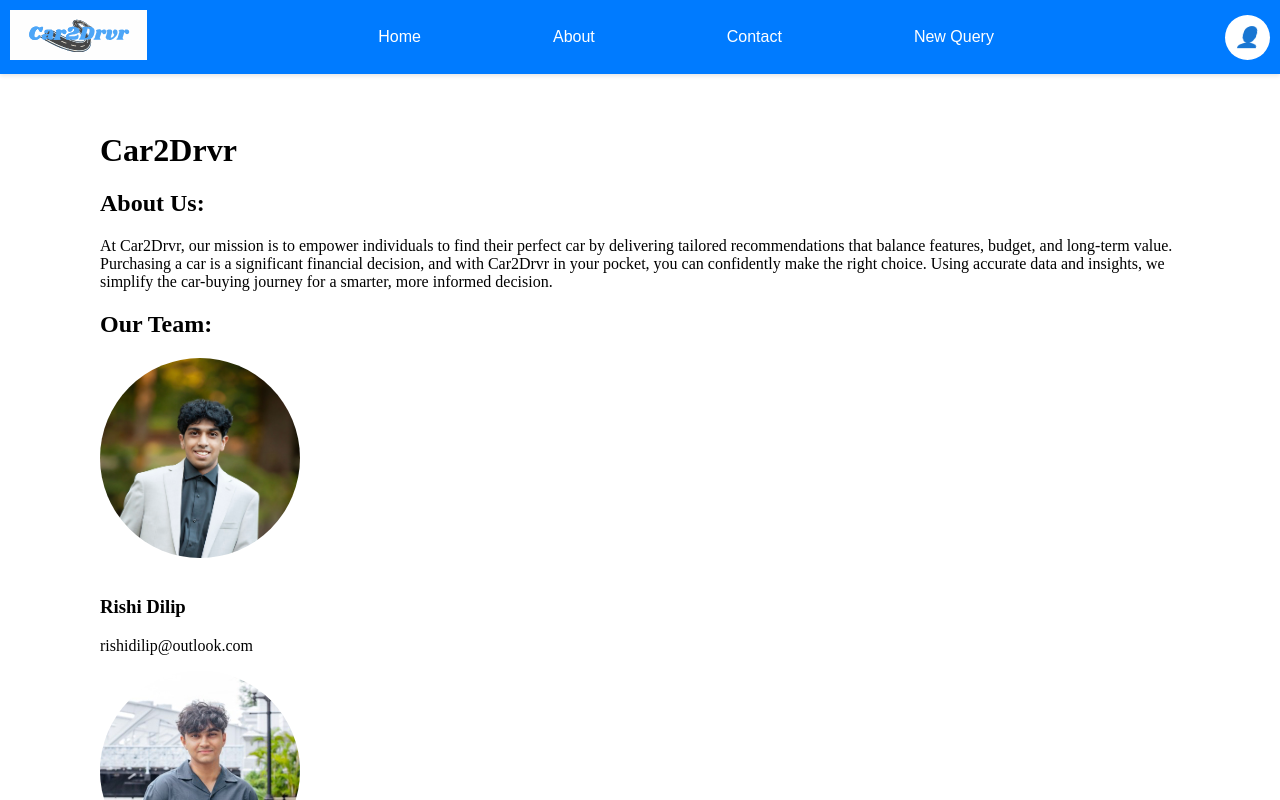
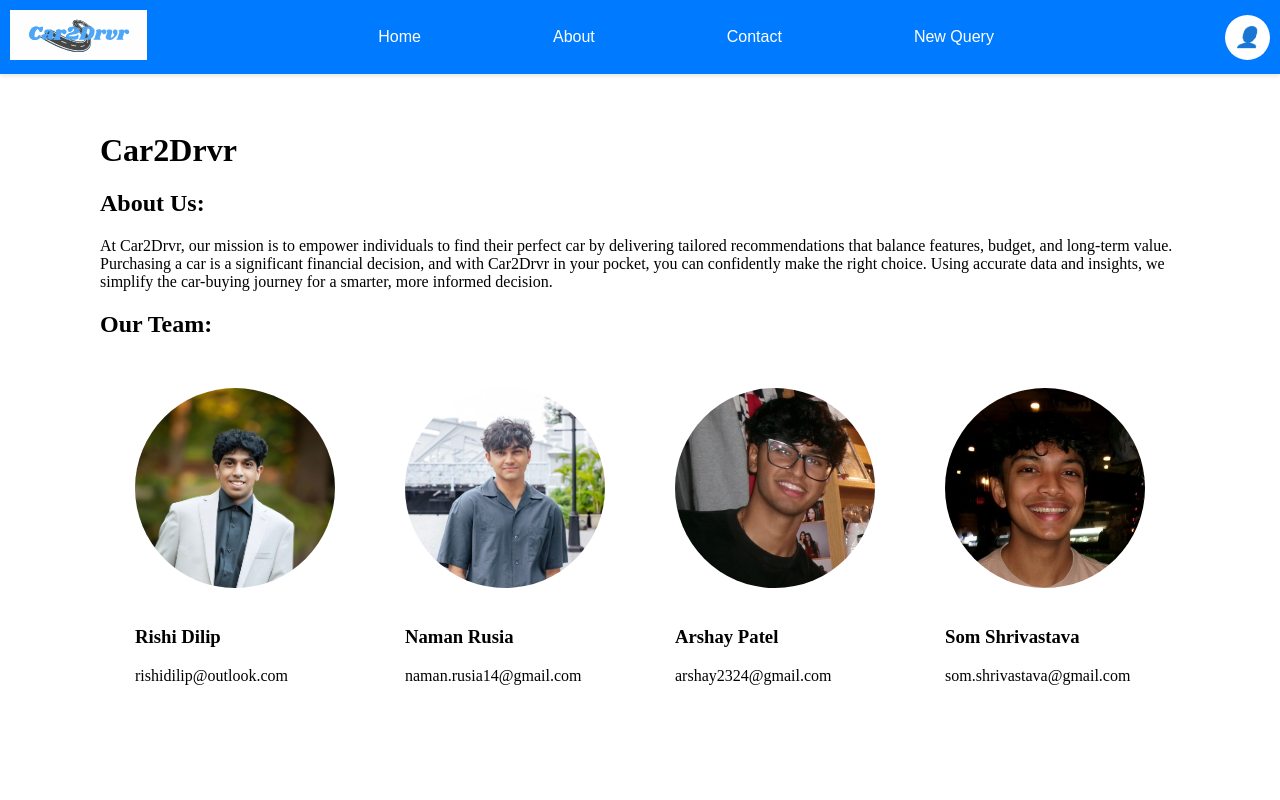
Before and after one commit to somshrivastava/car2drvr, a React (Vite) app in the folder frontend/: page /about in a window 1280 px wide. Shown: the top 800 px of the page. Built offline with nearby package versions, Linux system fonts and the light colour scheme.

Commit message:
removed topnav debug button, login logout button works, will implement profile page now.

```diff
--- a/frontend/src/components/TopNav.css
+++ b/frontend/src/components/TopNav.css
@@ -24,6 +24,8 @@
 .topnav-links {
   display: flex;
   gap: 100px;
+  border-width: 10px;
+  border-color: black;
 }
 
 .topnav-button {
@@ -35,6 +37,8 @@
   padding: 8px 16px;
   border-radius: 4px;
   transition: background-color 0.3s ease, color 0.3s ease;
+  border-width: 20px;
+  border-color: #ffdd57;
 }
 
 .topnav-button:hover {
--- a/frontend/src/components/TopNav.jsx
+++ b/frontend/src/components/TopNav.jsx
@@ -1,6 +1,6 @@
 import React from "react";
 import "./TopNav.css";
-import { isLoggedIn, logout } from "../utils/auth"; // Import auth utilities
+import { isLoggedIn, logout } from "../utils/auth"; // Import auth utilities so topnav profile cna check if user is logged in or not
 
 function TopNav() {
   const navigate = (path) => {
--- a/frontend/src/main.jsx
+++ b/frontend/src/main.jsx
@@ -20,6 +20,7 @@
         <Route path="/contact" element={<Contact />} />
         <Route path="/login" element={<Login />} />
         <Route path="/profile" element={<Profile />} />
+        <Route path="/loginsuccess" element={<Home />} />
       </Routes>
     </BrowserRouter>
   </StrictMode>
--- a/frontend/src/pages/About/About.css
+++ b/frontend/src/pages/About/About.css
@@ -1,7 +1,6 @@
-.about{
+.about {
   margin: 100px;
   text-align: left;
-
 
   .team-member-image {
     width: 200px;
@@ -11,3 +10,11 @@
     margin-bottom: 15px;
   }
 }
+
+.team-list {
+  display: flex;
+  flex-wrap: wrap;
+  justify-content: space-around;
+  margin-top: 50px;
+  align-items: center;
+}
--- a/frontend/src/pages/Login/Login.jsx
+++ b/frontend/src/pages/Login/Login.jsx
@@ -17,7 +17,7 @@
         const user = userCredential.user;
         const emailPattern = /^[^\s@]+@[^\s@]+\.[^\s@]+$/;
         if (emailPattern.test(user.email)) {
-          navigate("/");
+          navigate("/loginsuccess");
           localStorage.setItem(
             "user",
             JSON.stringify({ uid: user.uid, email: user.email })
--- a/frontend/src/pages/Profile/Profile.css
+++ b/frontend/src/pages/Profile/Profile.css
@@ -1,3 +1,4 @@
 .profilemain {
-  padding: 40px;
+  padding: 40px 0px;
+  justify-content: center;
 }
--- a/frontend/src/utils/auth.js
+++ b/frontend/src/utils/auth.js
@@ -2,7 +2,7 @@
 
 export const isLoggedIn = () => {
   const user = JSON.parse(localStorage.getItem("user"));
-  return user && user.uid && user.email.includes("@husky.neu.edu");
+  return user && user.uid && user.email.includes("@");
 };
 
 export const logout = () => {
```
Lines whose indentation alone changed are shown as unchanged.
